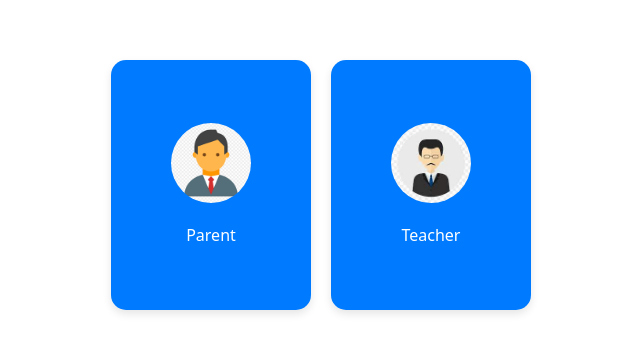
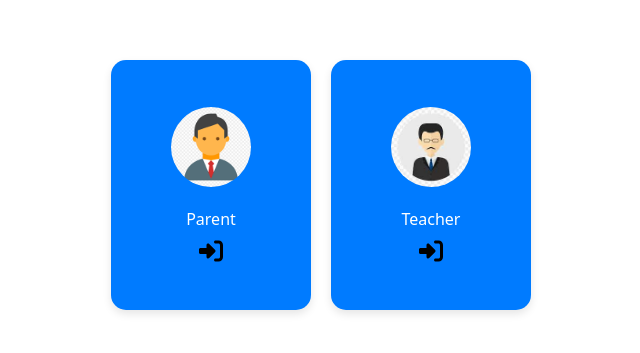
Before and after one commit to Par-02/codebusters, a Next.js app: page /login in a window 1280 px wide. Shown: the part 215-568 px from the top of the page, without its empty margins (319-959 px from the left). Built offline with nearby package versions, Linux system fonts and the light colour scheme.

Commit message:
login button

```diff
--- a/pages/login.jsx
+++ b/pages/login.jsx
@@ -1,7 +1,7 @@
 import react from "react";
 import styles from "@/styles/login.module.css";
-import teacher from '@/assets/teacher_img.jpg';
-import parent from '@/assets/parent_img.png';
+import teacher from "@/assets/teacher_img.jpg";
+import parent from "@/assets/parent_img.png";
 import Image from "next/image";
 import Card from "../components/Card";
 import Router from "next/router";
@@ -9,21 +9,45 @@ import Router from "next/router";
 
 // import { faRightBracket } from '@fortawesome/free-solid-svg-icons';
 
-
-export default function Login()
-{
-    return(
+export default function Login() {
+  return (
     <main className="h-[100vh] w-[100vw] flex justify-center items-center">
       <div className={styles.container}>
-                <div href="parent-login.html" className={styles.loginOption} onClick={()=>{Router.push('/LoginForParent')}}>
+        <div
+          href="parent-login.html"
+          className={styles.loginOption}
+          onClick={() => {
+            Router.push("/LoginForParent");
+          }}
+        >
           <Image src={parent} alt="Parent Image" className={styles.boxImage} />
           <div>Parent</div>
           {/* <FontAwesomeIcon icon={faRightToBracket} /> */}
+          <div className="h-6 w-6 mt-2">
+            <svg xmlns="http://www.w3.org/2000/svg" viewBox="0 0 512 512">
+              <path d="M217.9 105.9L340.7 228.7c7.2 7.2 11.3 17.1 11.3 27.3s-4.1 20.1-11.3 27.3L217.9 406.1c-6.4 6.4-15 9.9-24 9.9c-18.7 0-33.9-15.2-33.9-33.9l0-62.1L32 320c-17.7 0-32-14.3-32-32l0-64c0-17.7 14.3-32 32-32l128 0 0-62.1c0-18.7 15.2-33.9 33.9-33.9c9 0 17.6 3.6 24 9.9zM352 416l64 0c17.7 0 32-14.3 32-32l0-256c0-17.7-14.3-32-32-32l-64 0c-17.7 0-32-14.3-32-32s14.3-32 32-32l64 0c53 0 96 43 96 96l0 256c0 53-43 96-96 96l-64 0c-17.7 0-32-14.3-32-32s14.3-32 32-32z" />
+            </svg>
           </div>
-                <div href="teacher-login.html" className={styles.loginOption} onClick={()=>{Router.push('/LoginForTeacher')}}>
-                    <Image src={teacher} alt="Teacher Image" className={styles.boxImage} />
+        </div>
+        <div
+          href="teacher-login.html"
+          className={styles.loginOption}
+          onClick={() => {
+            Router.push("/LoginForTeacher");
+          }}
+        >
+          <Image
+            src={teacher}
+            alt="Teacher Image"
+            className={styles.boxImage}
+          />
           <div>Teacher</div>
           {/* <FontAwesomeIcon icon={faRightToBracket} /> */}
+          <div className="h-6 w-6 mt-2">
+            <svg xmlns="http://www.w3.org/2000/svg" viewBox="0 0 512 512 ">
+              <path d="M217.9 105.9L340.7 228.7c7.2 7.2 11.3 17.1 11.3 27.3s-4.1 20.1-11.3 27.3L217.9 406.1c-6.4 6.4-15 9.9-24 9.9c-18.7 0-33.9-15.2-33.9-33.9l0-62.1L32 320c-17.7 0-32-14.3-32-32l0-64c0-17.7 14.3-32 32-32l128 0 0-62.1c0-18.7 15.2-33.9 33.9-33.9c9 0 17.6 3.6 24 9.9zM352 416l64 0c17.7 0 32-14.3 32-32l0-256c0-17.7-14.3-32-32-32l-64 0c-17.7 0-32-14.3-32-32s14.3-32 32-32l64 0c53 0 96 43 96 96l0 256c0 53-43 96-96 96l-64 0c-17.7 0-32-14.3-32-32s14.3-32 32-32z" />
+            </svg>
+          </div>
         </div>
       </div>
     </main>
```
Lines whose indentation alone changed are shown as unchanged.
